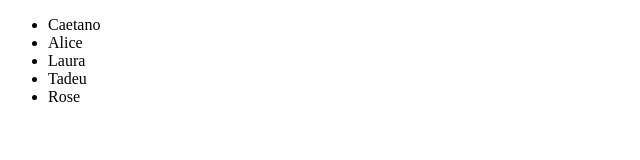
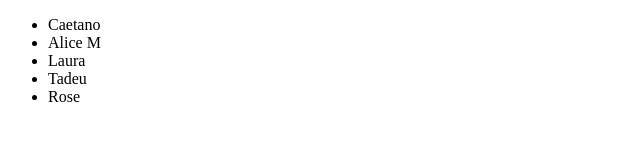
Before and after one commit to CaetanoSilva/alura-git, a plain HTML site: page index.html in a window 1280 px wide. Shown: the full height of the page, 0-640 px from the left. Drawn offline with Linux system fonts and the light colour scheme.

Commit message:
Atualizacao nome

```diff
--- a/index.html
+++ b/index.html
@@ -7,7 +7,7 @@
     <body>
         <ul>
             <li>Caetano</li>
-            <li>Alice</li>
+            <li>Alice M</li>
             <li>Laura</li>
             <li>Tadeu</li>
             <li>Rose</li>
```
